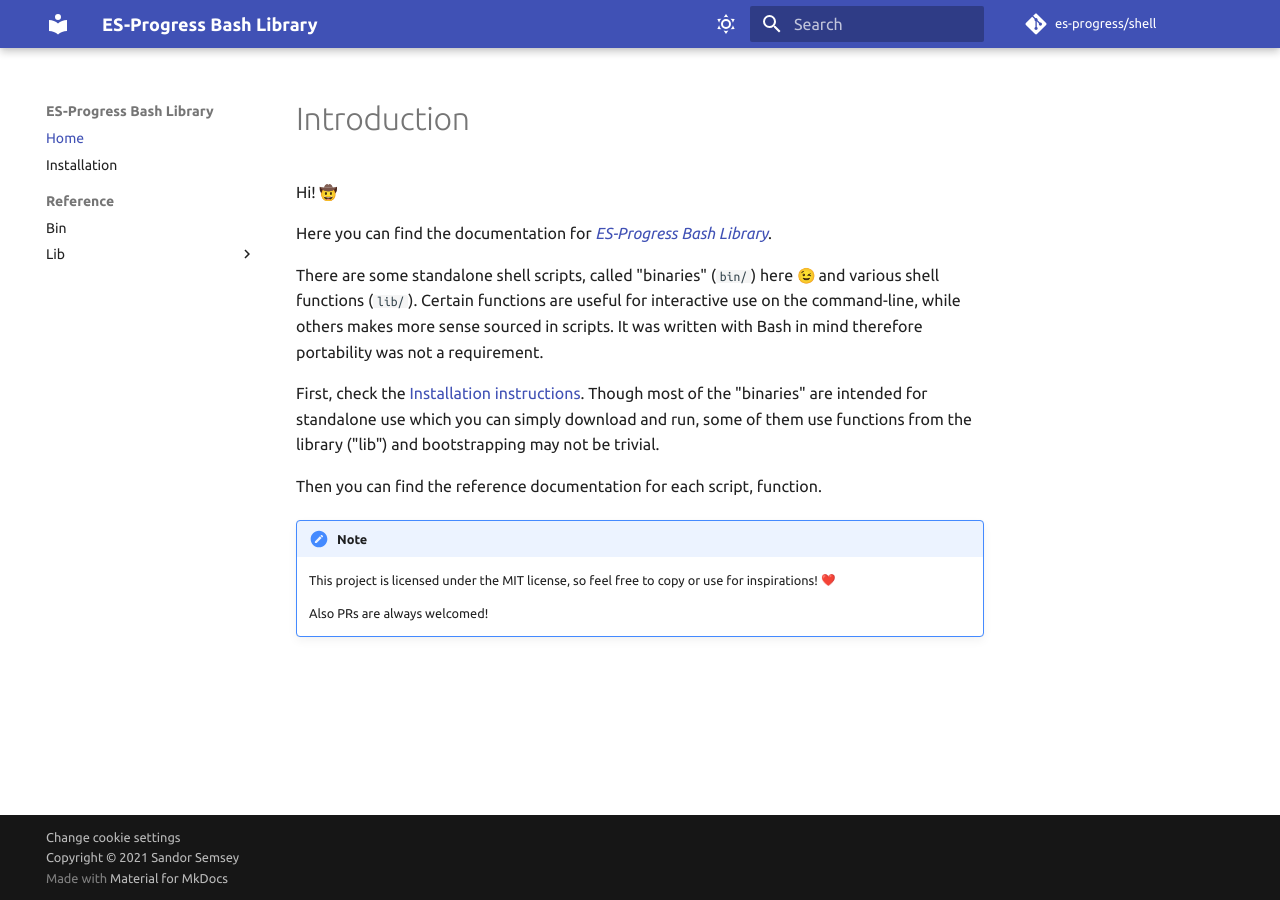
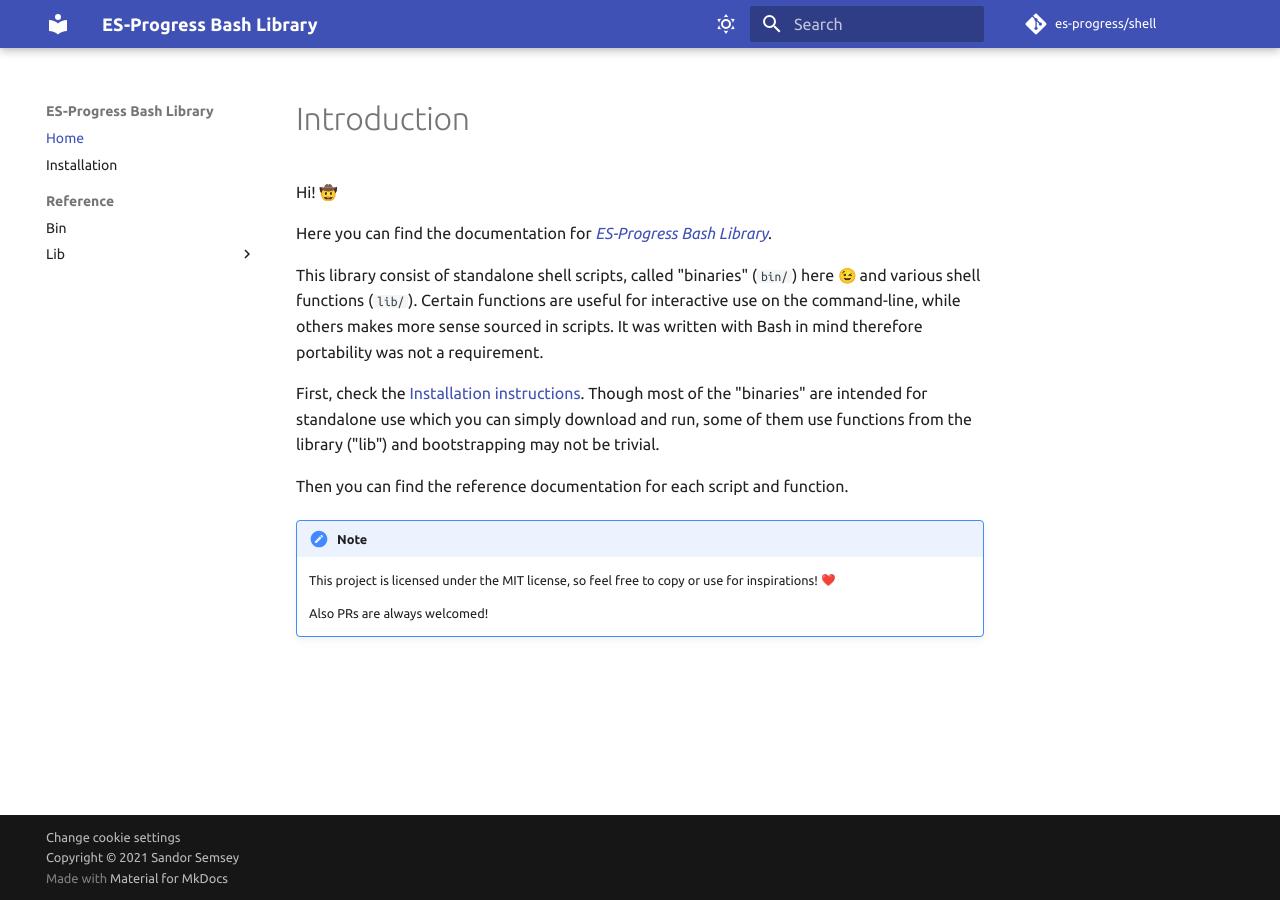
Before and after one commit to es-progress/shell, an MkDocs documentation site: the page built from docs/index.md, in a window 1280 px wide. Built offline with MkDocs 1.6.1 and Material for MkDocs 9.7.7, drawn with Linux system fonts in a browser that asks for light colours; emoji names are drawn with the system emoji font; comment, search, counter and statistics services are not loaded.

Commit message:
docs/index: improve wording

```diff
--- a/docs/index.md
+++ b/docs/index.md
@@ -4,7 +4,7 @@
 
 Here you can find the documentation for [_ES-Progress Bash Library_](https://github.com/es-progress/shell){target=\_blank}.
 
-There are some standalone shell scripts, called "binaries" (`bin/`) here :wink: and various shell functions (`lib/`).
+This library consist of standalone shell scripts, called "binaries" (`bin/`) here :wink: and various shell functions (`lib/`).
 Certain functions are useful for interactive use on the command-line, while others makes more sense sourced in scripts.
 It was written with Bash in mind therefore portability was not a requirement.
 
@@ -12,7 +12,7 @@
 Though most of the "binaries" are intended for standalone use which you can simply download and run,
 some of them use functions from the library ("lib") and bootstrapping may not be trivial.
 
-Then you can find the reference documentation for each script, function.
+Then you can find the reference documentation for each script and function.
 
 !!! note
 
```
